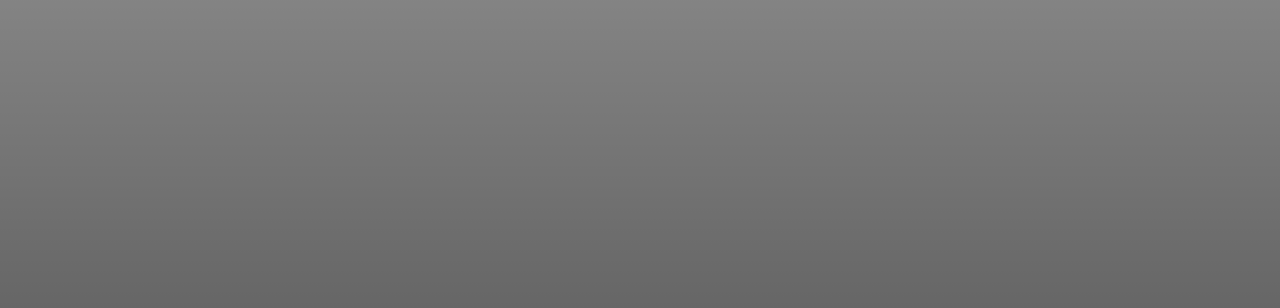
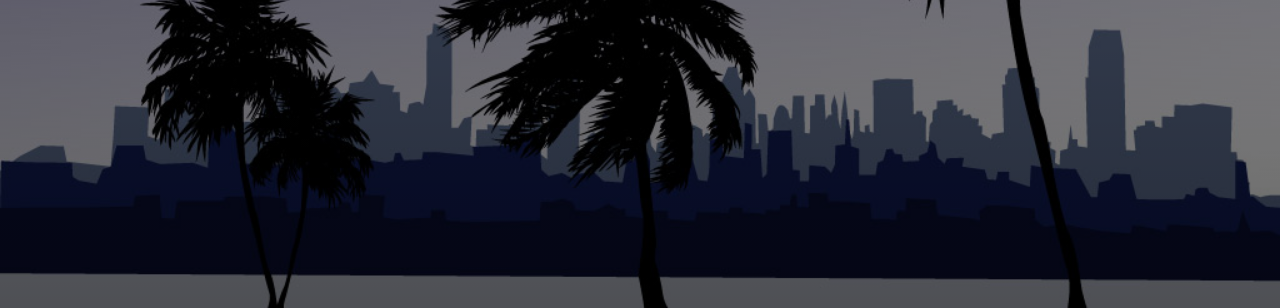
Before and after one commit to avekefir/avekefir.github.io, a plain HTML site: page index.html in a window 1280 px wide. Shown: the part 492-800 px from the top of the page. Drawn offline with Linux system fonts and the light colour scheme.

Commit message:
[update] css

```diff
--- a/style.css
+++ b/style.css
@@ -5,7 +5,7 @@
 
 body{
   font-family: Comic Sans MS, Comic Sans, cursive;
-  background-image: url(mayami.jpg);
+  background-image: url(miami.jpg);
   background-size: cover;
   background-position: top center;
 }
```
